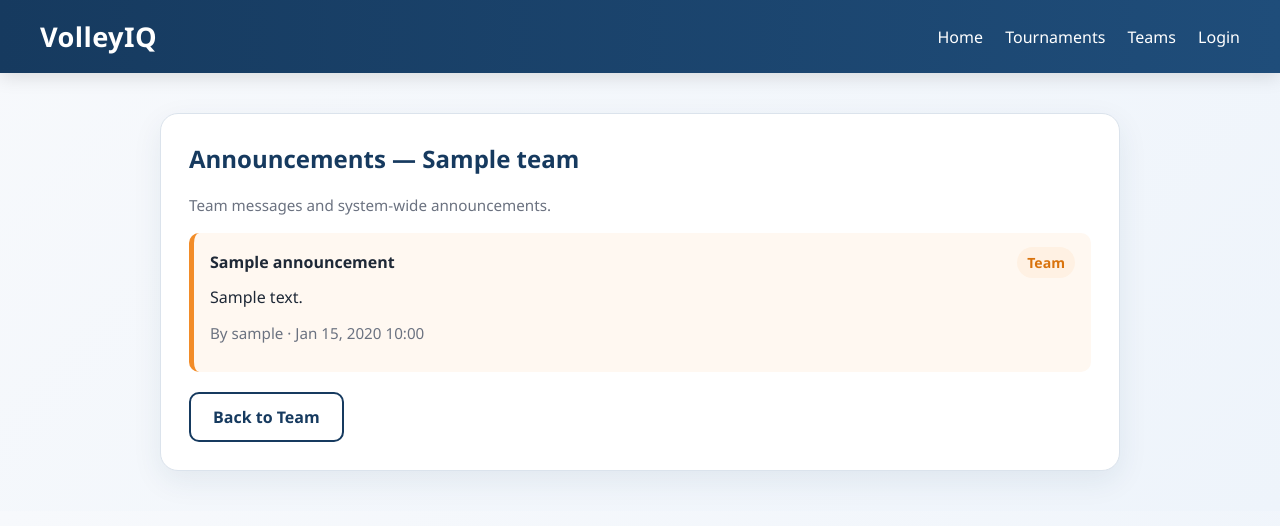
After one commit to NourAawar/VolleyIQ, a Django app: template tournaments/templates/tournaments/team_announcements.html in a window 1280 px wide. The commit adds this page. Shown: the top 526 px of the page. Run offline with Django 3.2, Linux system fonts and the light colour scheme; the template is opened without the code that fills it: most values are stand-ins (such as "Sample title", 1, 10 or a date in 2020).

Commit message:
View Team Announcements

```diff
--- a/tournaments/templates/tournaments/home.html
+++ b/tournaments/templates/tournaments/home.html
@@ -33,6 +33,11 @@
                 {% if group.name == 'Player' %}
                     <a class="btn btn-primary" href="/my-tasks/">My Tasks</a>
                     <a class="btn btn-primary" href="/my-performance/">My Performance</a>
+                    {% for team in player_teams %}
+                        <a class = "btn btn-outline" href = "/teams/{{ team.id }}/announcements/">
+                            {{team.name}} Announcements
+                        </a>
+                    {% endfor %}
                 {% endif %}
             {% endfor %}
 
--- /dev/null
+++ b/tournaments/templates/tournaments/team_announcements.html
@@ -0,0 +1,32 @@
+{% extends 'tournaments/base.html' %}
+
+{% block title %}Announcements | VolleyIQ{% endblock %}
+
+{% block content %}
+<div class = "card table-card">
+    <h2 style = "margin-top:0;">Announcements — {{team.name}}</h2>
+    <p class = "small-text">Team messages and system-wide announcements.</p>
+
+    {% if announcements %}
+        {% for a in announcements %}
+            <div class = "role-box" style = "margin-bottom: 16px;">
+                <div style = "display: flex; justify-content: space-between; align-items: center;">
+                    <strong>{{a.title}}</strong>
+                    <span class = "badge">{% if a.team %}Team{% else %}System{% endif %}</span>
+                </div>
+                <p style = "margin: 8px 0 4px;">{{a.body}}</p>
+                <p class = "small-text">By {{a.sender.username}} &middot; {{a.created_at|date:"M d, Y H:i"}}</p>
+            </div>
+        {% endfor %}
+    {% else %}
+        <p class = "small-text">No announcements yet.</p>
+    {% endif %}
+
+    <div class = "form-actions" style = "margin-top: 20px;">
+        {% if user.groups.all.0.name == 'Coach' %}
+            <a href = "/teams/{{ team.id }}/send-message/" class = "btn btn-accent">Send Message</a>
+        {% endif %}
+        <a href = "/teams/{{ team.id }}/" class = "btn btn-outline">Back to Team</a>
+    </div>
+</div>
+{% endblock %}
--- a/tournaments/templates/tournaments/team_detail.html
+++ b/tournaments/templates/tournaments/team_detail.html
@@ -45,6 +45,9 @@
                 </a>
                 <a href = "/teams/{{team.id}}/send-message/" class = "btn btn-primary">
                     Send Message
+                </a>
+                <a href = "/teams/{{ team.id }}/announcements/" class = "btn btn-outline">
+                    View Announcements
                 </a>
             </div>
         {% endif %}
--- a/tournaments/urls.py
+++ b/tournaments/urls.py
@@ -37,4 +37,5 @@ urlpatterns = [
     path('teams/<int:team_id>/send-message/', views.send_team_message, name = 'send_team_message'),
     path('announcements/send/', views.send_announcement, name = 'send_announcement'),
     path('announcements/', views.team_announcements_all, name = 'team_announcements_all'),
+    path('teams/<int:team_id>/announcements/', views.team_announcements, name = 'team_announcements'),
 ]
```
Also changed, not shown: tournaments/views.py (+32 -1 lines), db.sqlite3.
